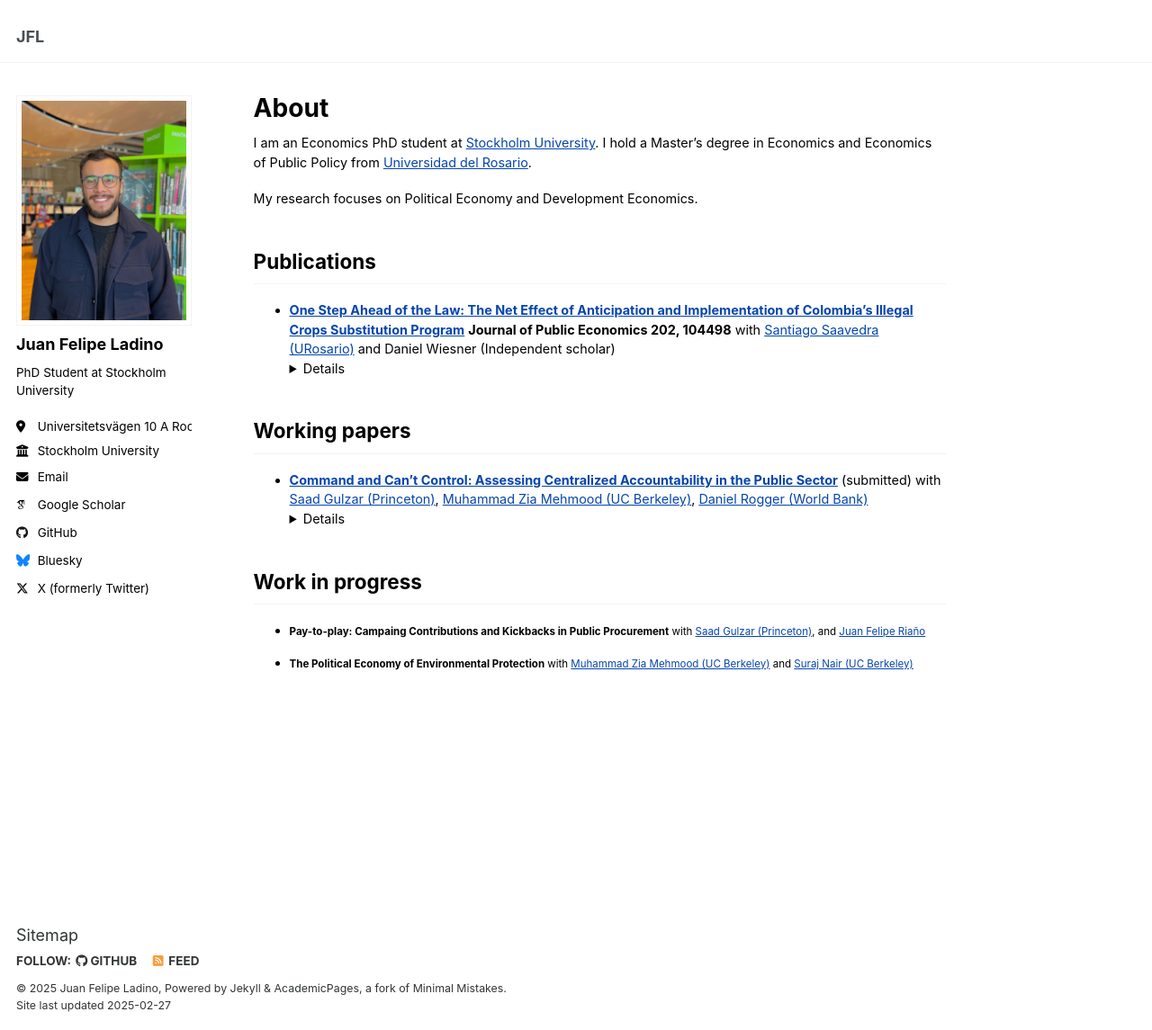
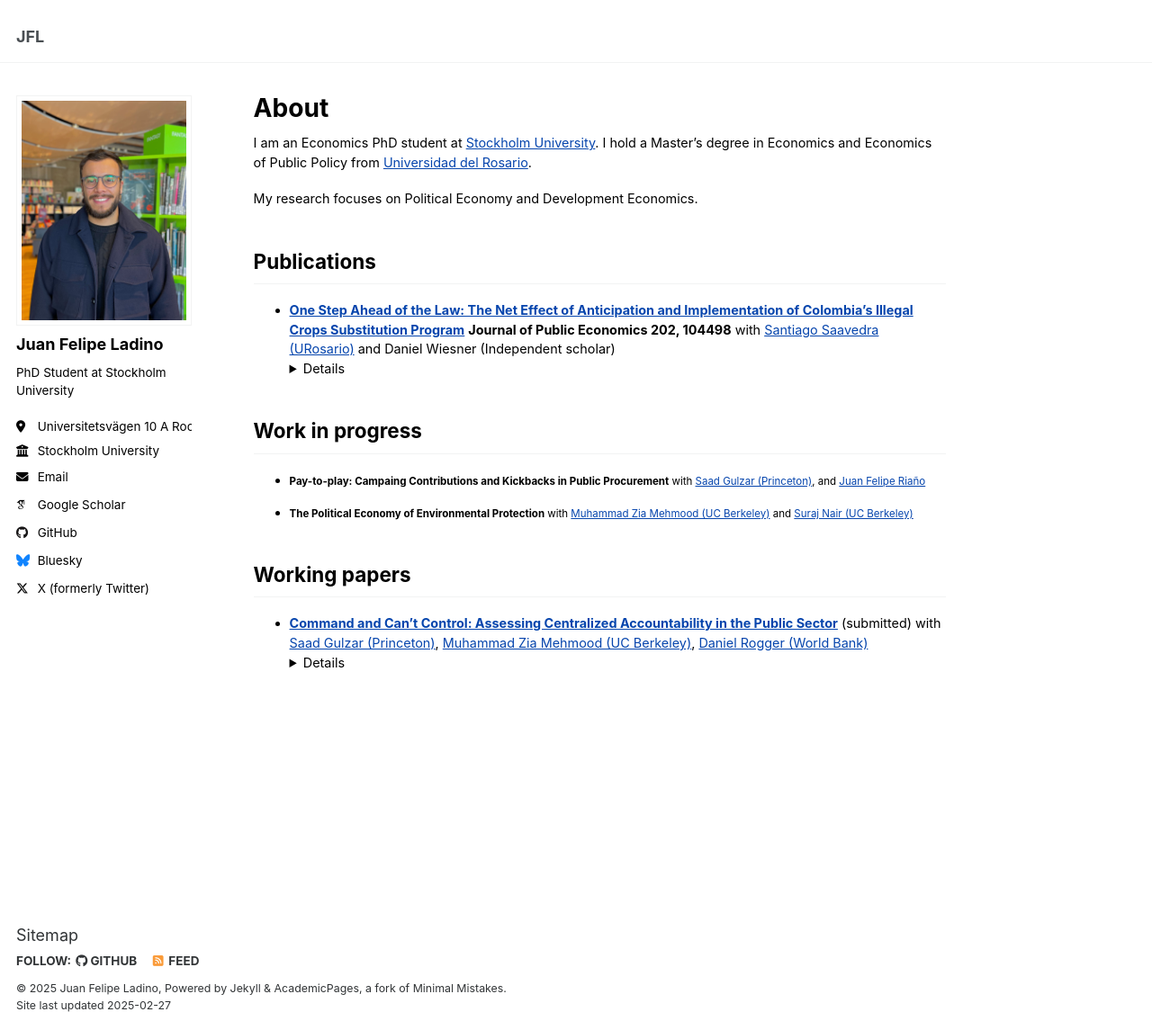
Before and after one commit to juanfladino/juanfladino.github.io, a Jekyll site: the page built from _pages/about.md, in a window 1280 px wide and 1145 px high. Shown: the whole window at 90% size. Built offline with Jekyll 4.4.1, drawn with Linux system fonts in a browser that asks for light colours; some web fonts are replaced.

```diff
--- a/_pages/about.md
+++ b/_pages/about.md
@@ -16,14 +16,13 @@ Publications
 - [**One Step Ahead of the Law: The Net Effect of Anticipation and Implementation of Colombia's Illegal Crops Substitution Program**](https://www.sciencedirect.com/science/article/pii/S0047272721001341) **Journal of Public Economics 202, 104498** with [Santiago Saavedra (URosario)](https://sites.google.com/view/santiago-saavedra/home) and Daniel Wiesner (Independent scholar)
         <details><summary>Abstract</summary>Pre-announced policies often generate unintended consequences due to individuals’ acting to take advantage of the policy conditions. Little is known about the extent to which unintended consequences from the early announcement of a policy can be larger than the implementation effect, especially in contexts of weak state capacity. We use detailed 1 km grid square data on coca cultivation to estimate the net effect of the announcement and implementation of coca crop substitution payments in Colombia. Our fine-grain data also enable us to estimate geographical spillovers of the program to non-targeted neighboring areas. Using a difference-in-differences empirical strategy, we find that program recipients reduced coca acreage. Surprisingly, the reduction in neighboring grid areas is of a similar magnitude. However, the effectiveness was reduced by half, because farmers increased coca cultivation in order to be eligible for the program after the announcement and before implementation. But the policy’s net effect is negative: due to weak state capacity, the program could not be implemented in every region of the country.</details>
 
+Work in progress
+------------
+- **Pay-to-play: Campaing Contributions and Kickbacks in Public Procurement** with [Saad Gulzar (Princeton)](https://saadgulzar.com/), and [Juan Felipe Riaño](https://www.juanfeliperiano.com/)
+
+- **The Political Economy of Environmental Protection** with [Muhammad Zia Mehmood (UC Berkeley)](https://www.ziamehmood.com/) and [Suraj Nair (UC Berkeley)](https://surajrn.github.io/)
+
 Working papers
 ------------
 - [**Command and Can't Control: Assessing Centralized Accountability in the Public Sector**](http://juanfladino.github.io/files/Gulzar_etal_2025_CommandAndControl.pdf) (submitted) with [Saad Gulzar (Princeton)](https://saadgulzar.com/), [Muhammad Zia Mehmood (UC Berkeley)](https://www.ziamehmood.com/), [Daniel Rogger (World Bank)](https://www.danrogger.com/)
         <details><summary>Abstract</summary>A long-established approach to management in government has been the transmission of information up a hierarchy, centralized decision-making, and centralized accountability; colloquially known as `command and control'. This paper examines the effectiveness of a centralized accountability system implemented at scale in Punjab, Pakistan. The scheme automatically identified poorly performing jurisdictions for the attention of central management. We find that greater flagging and corresponding de facto punishments had negligible impact on school or student outcomes. We use detailed data on key elements of the education production function to show that command-and-control approaches to managing the general public sector do not induce bureaucratic action towards improvements in government performance.</details>
-
-Work in progress
-------------
-
-- **Pay-to-play: Campaing Contributions and Kickbacks in Public Procurement** with [Saad Gulzar (Princeton)](https://saadgulzar.com/), and [Juan Felipe Riaño](https://www.juanfeliperiano.com/)
-
-- **The Political Economy of Environmental Protection** with [Muhammad Zia Mehmood (UC Berkeley)](https://www.ziamehmood.com/) and [Suraj Nair (UC Berkeley)](https://surajrn.github.io/)
```
